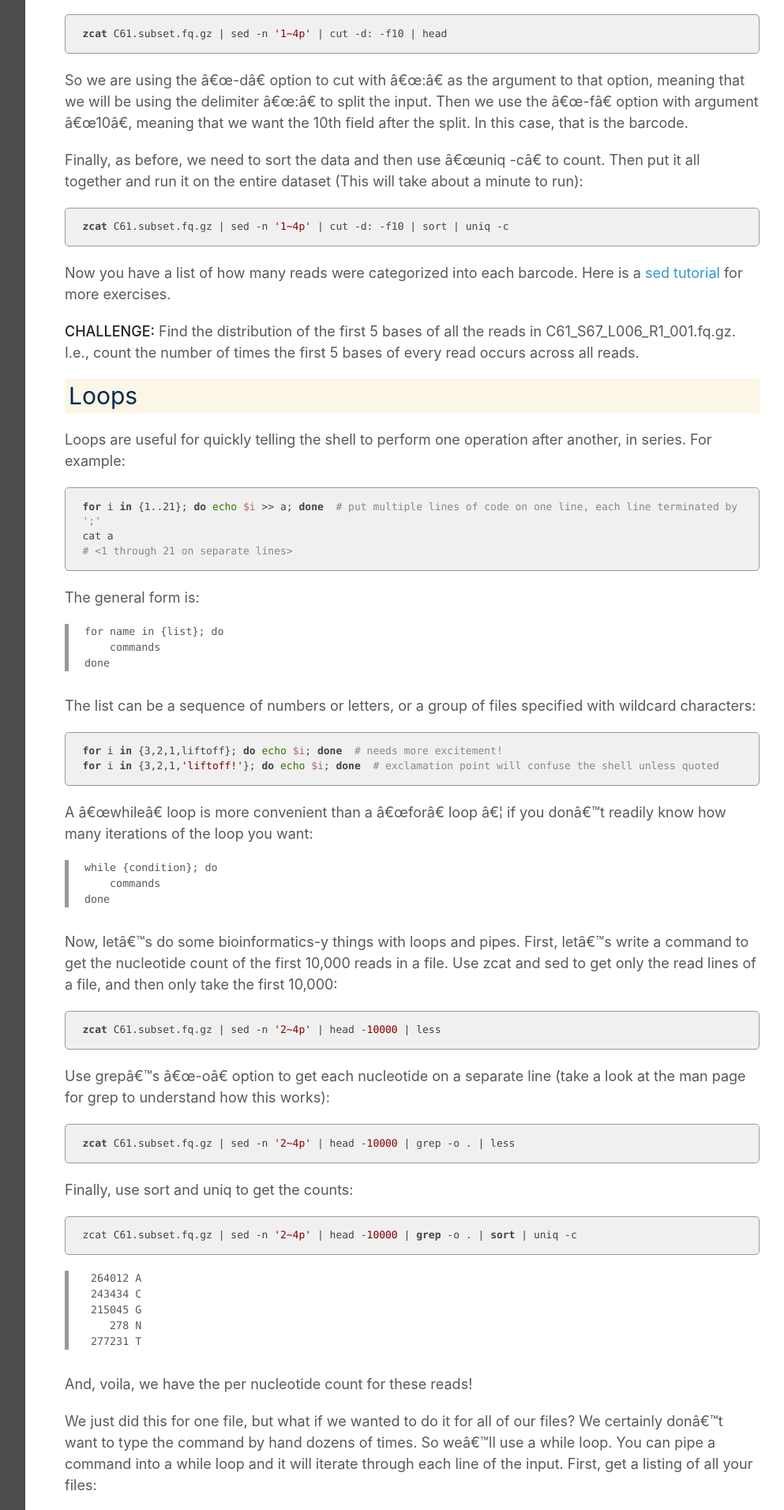
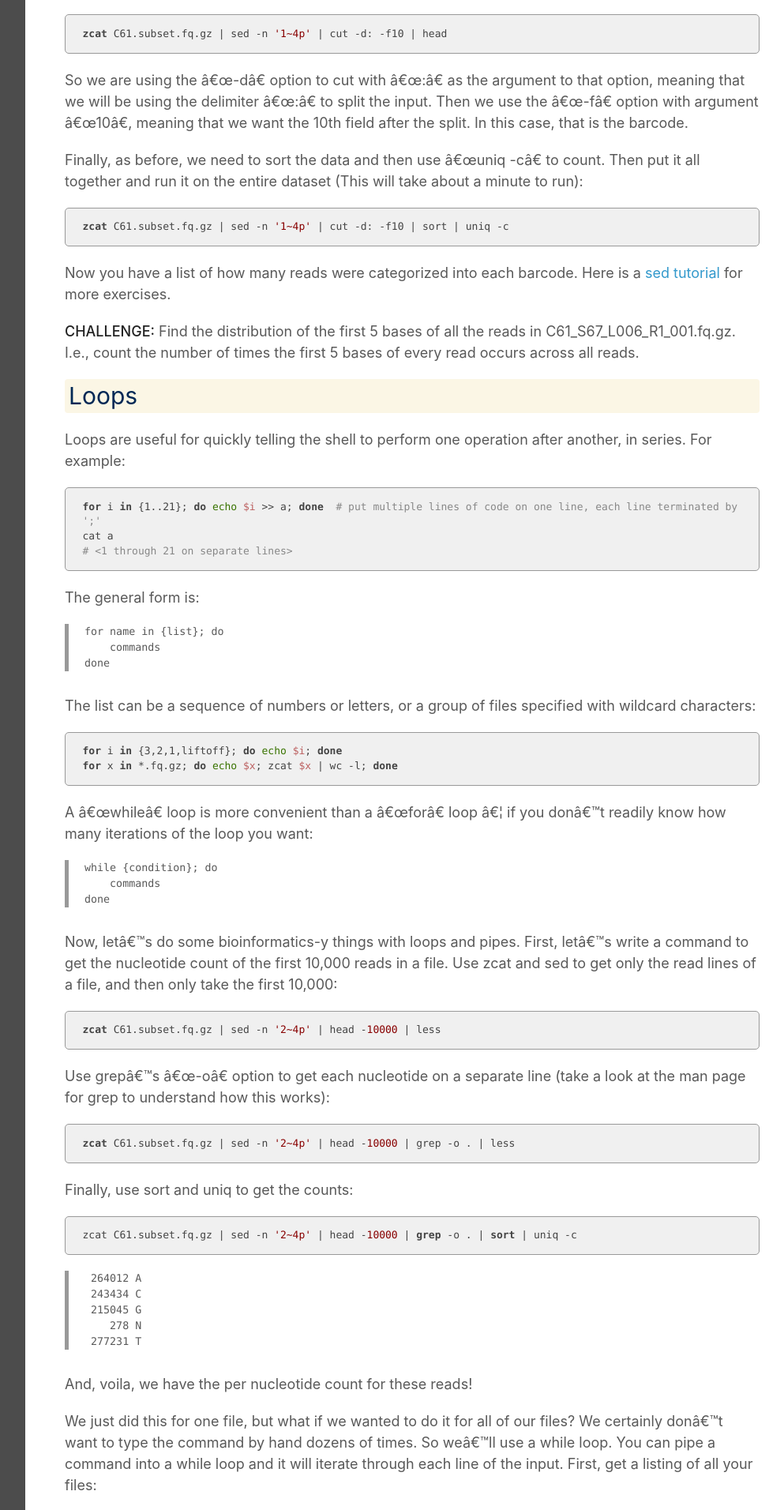
Before and after one commit to ucdavis-bioinformatics-training/2022-September-Introduction-to-the-Command-Line-for-Bioinformatics, a Jekyll site: the page built from cli/command-line-intro3.md, in a window 1280 px wide. Shown: the part 2671-4583 px from the top of the page at 79% size, without its empty margins (268-1261 px from the left). Built offline with Jekyll 4.4.1, drawn with Linux system fonts in a browser that asks for light colours; our own code applies the rules of GitHub Pages for plain Markdown files.

Commit message:
fixing docs

```diff
--- a/cli/command-line-intro3.md
+++ b/cli/command-line-intro3.md
@@ -175,8 +175,9 @@ done
 
 The list can be a sequence of numbers or letters, or a group of files specified with wildcard characters:
 
-    for i in {3,2,1,liftoff}; do echo $i; done  # needs more excitement!
-    for i in {3,2,1,'liftoff!'}; do echo $i; done  # exclamation point will confuse the shell unless quoted
+    for i in {3,2,1,liftoff}; do echo $i; done
+    for x in *.fq.gz; do echo $x; zcat $x | wc -l; done
+
 
  A "while" loop is more convenient than a "for" loop ... if you don't readily know how many iterations of the loop you want:
 
```
